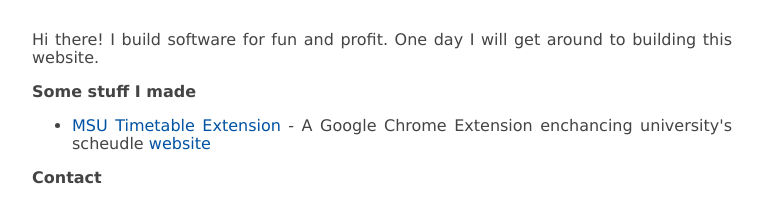
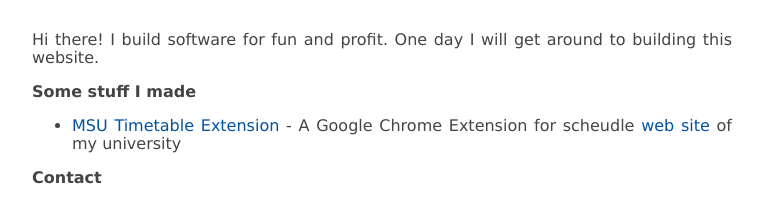
Before and after one commit to EminYahyayev/ewintory.github.io, a plain HTML site: page index.html in a window 1280 px wide. Shown: the top 202 px of the page, without its empty margins (258-1021 px from the left). Drawn offline with Linux system fonts and the light colour scheme.

Commit message:
Update index.html

```diff
--- a/index.html
+++ b/index.html
@@ -15,7 +15,7 @@
         <p><strong>Some stuff I made</strong></p>
         <ul>
             <li><a href="https://github.com/ewintory/msu-timetable-extension">MSU Timetable Extension</a> - A Google
-                Chrome Extension enchancing university's scheudle <a href="http://timetable.msu.az">website</a>
+                Chrome Extension for scheudle <a href="http://timetable.msu.az">web site</a> of my university
             </li>
         </ul>
 
```
